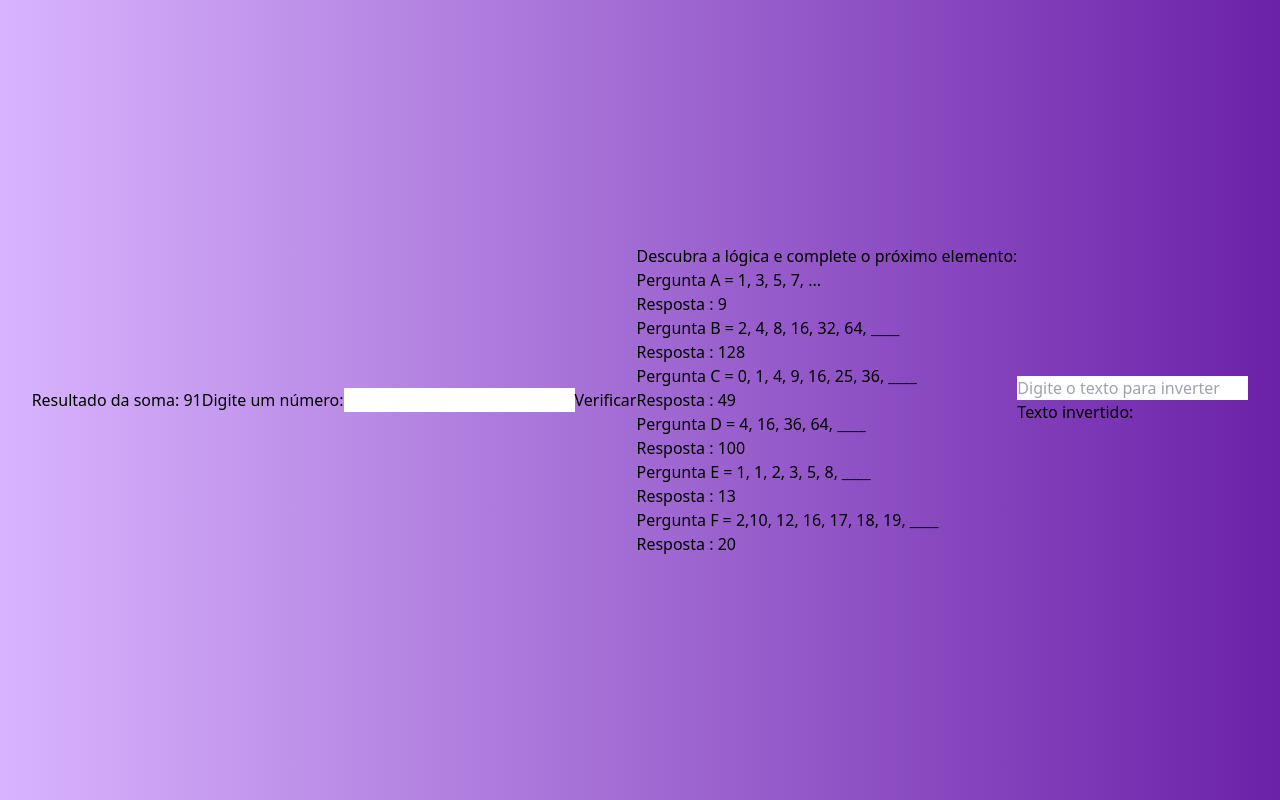
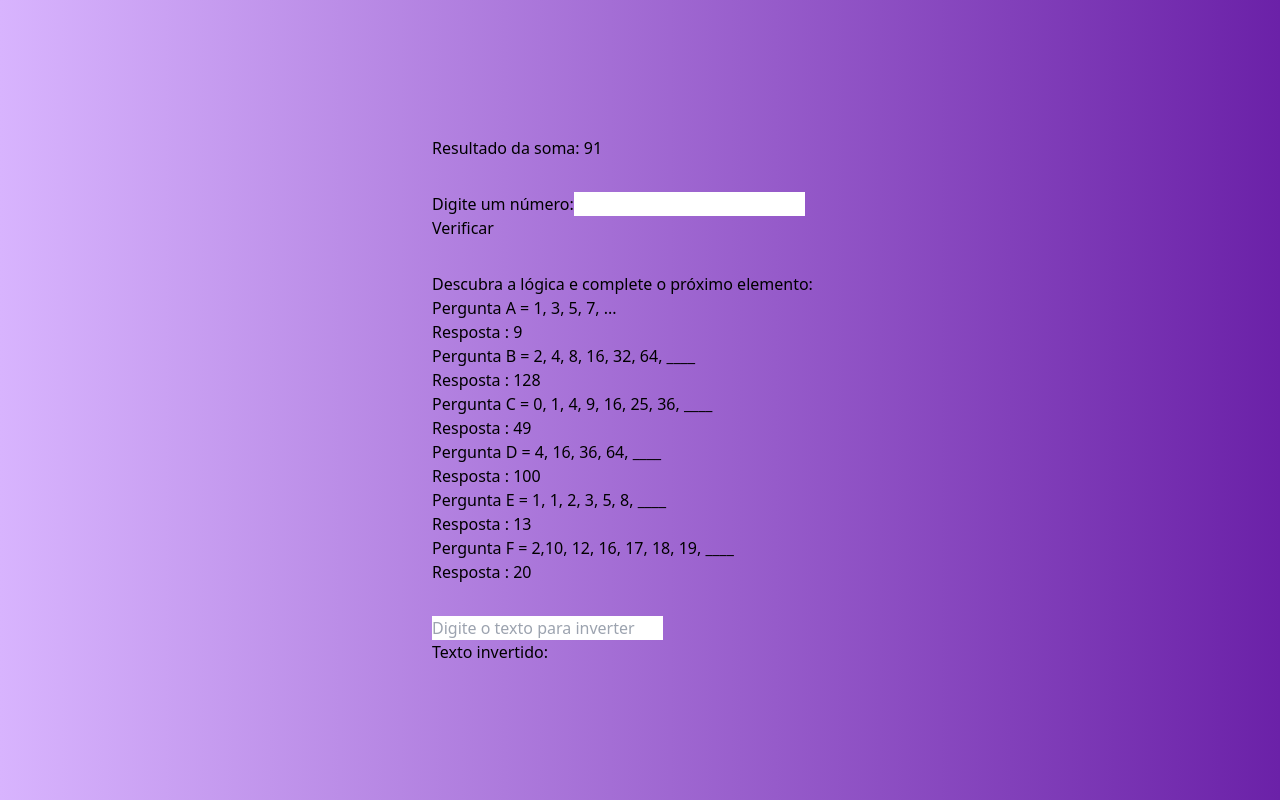
Before and after one commit to PedroMarquesN/desafio-target, a Next.js app: page / in a window 1280 px wide. Built offline with nearby package versions, Linux system fonts and the light colour scheme.

Commit message:
Feat: Add new words in READ-ME

```diff
--- a/src/pages/index.js
+++ b/src/pages/index.js
@@ -8,23 +8,22 @@
 const inter = Inter({ subsets: ["latin"] });
 
 export default function Home() {
-
-
     return (
-      <div className={` flex justify-center items-center bg-gradient-to-r from-purple-300 to-purple-800 h-screen`}>
-          <div>
-              <Soma/>
+        <div className="flex justify-center items-center bg-gradient-to-r from-purple-300 to-purple-800 h-screen">
+            <div className="max-w-md mx-auto p-4">
+                <div className="mb-8">
+                    <Soma />
+                </div>
+                <div className="mb-8">
+                    <FibonacciChecker />
+                </div>
+                <div className="mb-8">
+                    <DescobrindoLogica />
                 </div>
                 <div>
-              <FibonacciChecker/>
+                    <InversaoString />
                 </div>
-          <div>
-              <DescobrindoLogica/>
             </div>
-          <div>
-              <InversaoString/>
-          </div>
-
         </div>
     );
 }
```
Also changed, not shown: 1 other file (tests, documents, lock files or other folders). Lines whose indentation alone changed are shown as unchanged.
